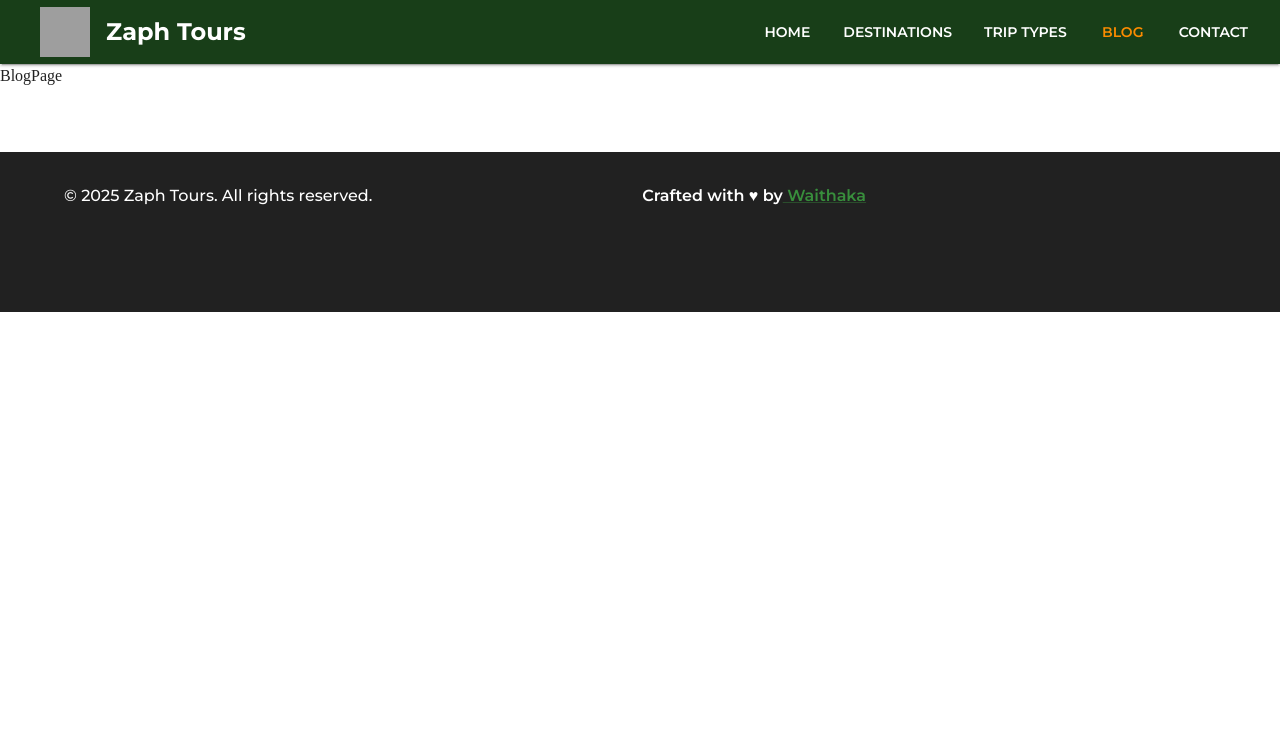
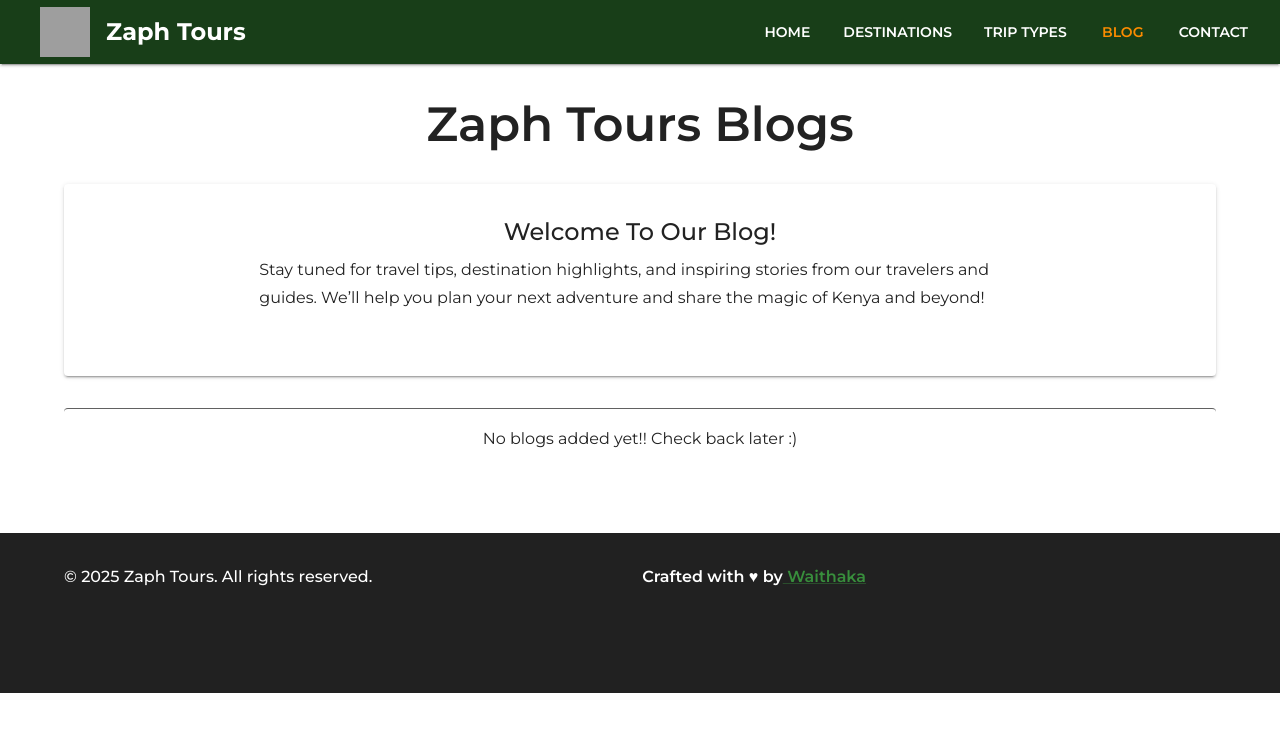
Before and after one commit to WaithakaGuru/Zaph-Tours, a React (Vite) app: page /blog in a window 1280 px wide. Shown: the top 732 px of the page. Built offline with nearby package versions, Linux system fonts and the light colour scheme; grey boxes are pictures that could not be loaded; some icons are missing.

Commit message:
Add the Blogs page content

```diff
--- a/src/pages/BlogPage.tsx
+++ b/src/pages/BlogPage.tsx
@@ -1,5 +1,35 @@
+import { Box, Container, Paper, Typography } from "@mui/material";
+import { grey } from "@mui/material/colors";
+
 function BlogPage() {
-  return <div>BlogPage</div>;
+  return (
+    <>
+      <Typography variant="h3" textTransform={'capitalize'}
+       align="center" gutterBottom mt={4} fontWeight={600}>
+        Zaph tours blogs
+      </Typography>
+      <Container sx={{my: 4}}>
+        <Paper elevation={2} sx={{minHeight: '12rem', p: 4, display: 'flex', flexDirection:'column', alignItems: 'center', width: '100%'}}>
+          <Typography variant="h5" textTransform={'capitalize'}  fontWeight ={500}
+          gutterBottom align="center">
+            Welcome to Our Blog!
+          </Typography>
+          <Typography variant="subtitle1" sx={{maxWidth: {
+            lg: '70%'
+          }}}>
+            Stay tuned for travel tips, destination highlights, and inspiring
+            stories from our travelers and guides. We’ll help you plan your
+            next adventure and share the magic of Kenya and beyond!
+          </Typography>
+        </Paper>
+        <Box component={'section'} my={4}  py={2} borderTop={`1px solid ${grey[700]}`} borderRadius={1}>
+            <Typography variant="subtitle1" align="center">
+              No blogs added yet!! Check back later :)
+            </Typography>
+        </Box>
+      </Container>
+    </>
+  )
 }
 
 export default BlogPage;
```
